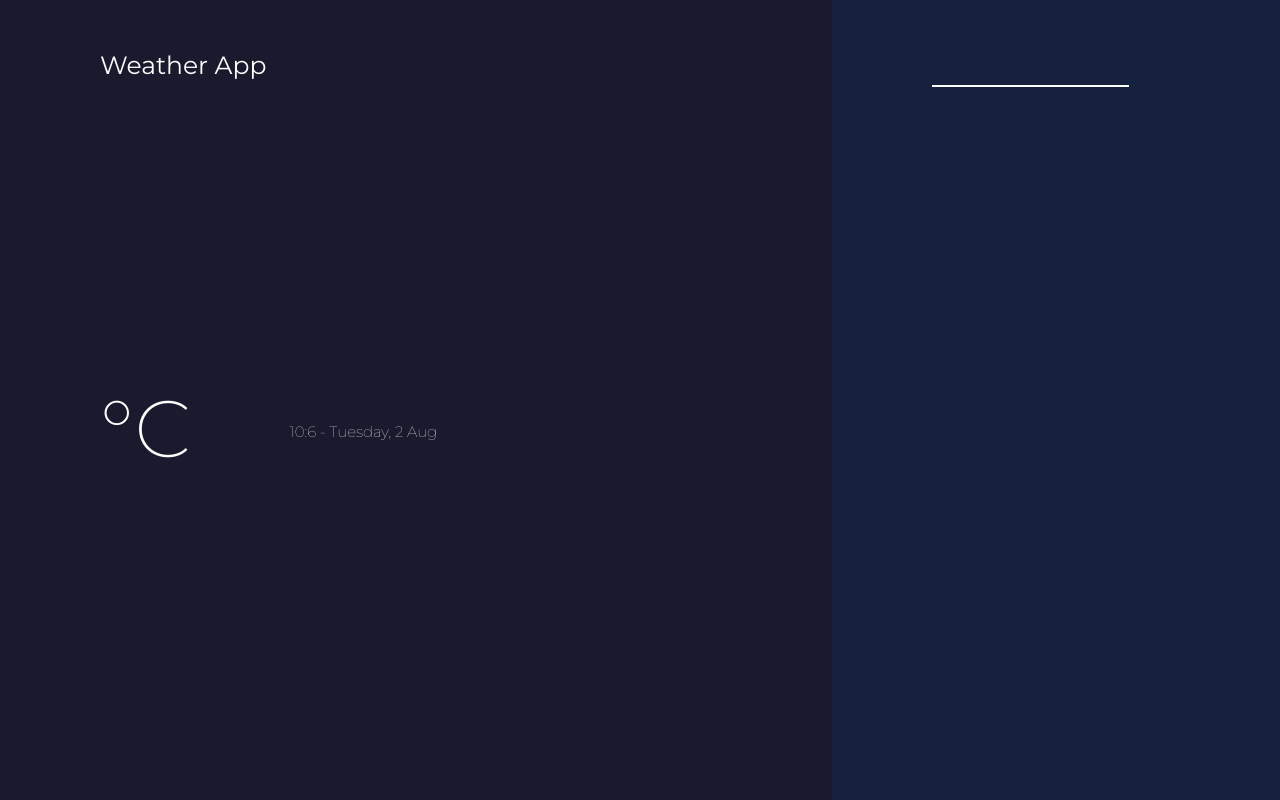
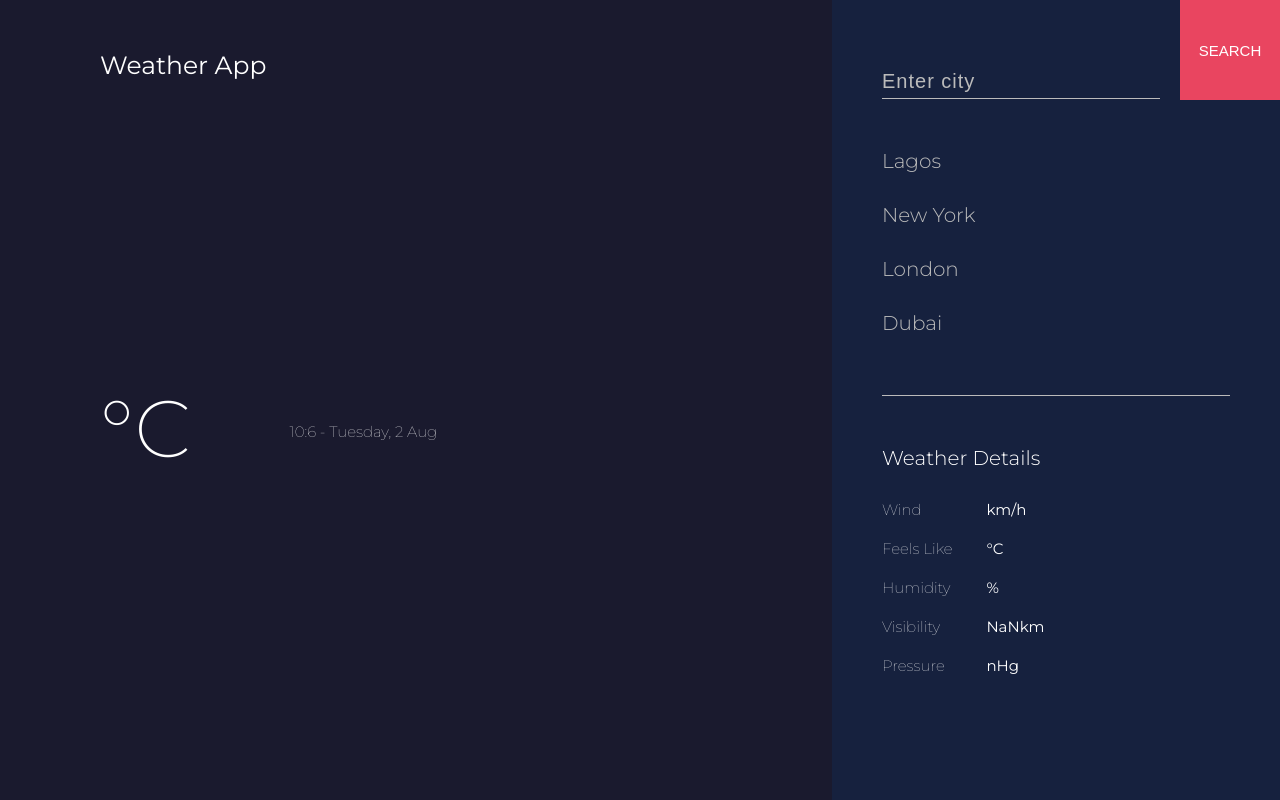
Before and after one commit to elughsmanuel/weather-app, a React (Create React App) app: page / in a window 1280 px wide. Built offline with nearby package versions, Linux system fonts and the light colour scheme.

Commit message:
Weather Select UI and F

```diff
--- a/package.json
+++ b/package.json
@@ -3,6 +3,8 @@
   "version": "0.1.0",
   "private": true,
   "dependencies": {
+    "@fortawesome/fontawesome-svg-core": "^6.1.2",
+    "@fortawesome/free-solid-svg-icons": "^6.1.2",
     "@testing-library/jest-dom": "^5.16.4",
     "@testing-library/react": "^13.3.0",
     "@testing-library/user-event": "^13.5.0",
--- a/src/App.css
+++ b/src/App.css
@@ -66,28 +66,116 @@
 }
 
 .weather-select {
-  padding: 5rem 10rem;
+  background-color: #16213E;
+  height: 100vh;
+  padding: 7rem 5rem;
 }
+
+.select-top {
+  margin-bottom: 5rem;
+}
+
 .location-field {
-  color: #fff;
-  padding: 1rem;
+  width: 80%;
+  font-size: 2rem;
+  color: #bbb;
   background-color: unset;
   border: none;
-  border-bottom: 2px solid #fff;
+  border-bottom: 1px solid #bbb;
+  padding-bottom: 5px;
+  letter-spacing: 1px;
 }
 
 .location-field:focus {
   outline: none;
 }
 
+.location-field::placeholder {
+  font-size: 2rem;
+  color: #bbb;
+  font-weight: 100;
+  letter-spacing: 1px;
+}
 
+.search-box {
+  width: 10rem;
+  height: 10rem;
+  color: #fff;
+  background-color: #E94560;
+  border: none;
+  cursor: pointer;
+  position: absolute;
+  top: 0;
+  right: 0;
+  transition: all 1s;
+}
 
+.search-box:hover {
+  background-color: #c83951;
+}
 
+.search-box span {
+  font-size: 1.5rem;
+  position: absolute;
+  top: 50%;
+  left: 50%;
+  transform: translate(-50%, -50%);
+  text-transform: uppercase;
+}
 
+.select-middle {
+  padding-bottom: 3rem;
+  border-bottom: 1px solid #bbb;
+  margin-bottom: 5rem;
+}
 
+.select-middle ul {
+  list-style: none;
+}
 
+.select-middle ul li {
+  margin-bottom: 3rem;
+}
 
-.weather-select {
-  background-color: #16213E;
-  height: 100vh;
+.select-middle li a {
+  font-size: 2rem;
+  color: #bbb;
+  font-weight: 300;
+  text-decoration: none;
+  transition: all 1s;
 }
+
+.select-middle li a:hover {
+  color: #fff;
+}
+
+.details-text {
+  font-size: 2rem;
+  font-weight: 300;
+  margin-bottom: 3rem;
+}
+
+.box-2 {
+  display: flex;
+}
+
+.box-1-of-2 {
+  flex-basis: 30%;
+}
+
+.select-bottom {
+
+}.select-bottom ul {
+  list-style: none;
+
+}
+
+.select-bottom ul li {
+  font-size: 1.5rem;
+  font-weight: 100;
+  margin-bottom: 2rem;
+}
+
+.fw-200 ul li {
+  font-weight: 400;
+}
--- a/src/App.js
+++ b/src/App.js
@@ -2,13 +2,14 @@ import './App.css';
 import axios from 'axios';
 import { useState } from 'react';
 import { format } from 'date-fns';
+
 
 function App() {
 
   const [data, setData] = useState({});
   const [location, setLocation] = useState('');
 
-  const url = `https://api.openweathermap.org/data/2.5/weather?q=London,uk&units=metric&appid=887d88a95a3a6638d5096df07a1ad62f`
+  const url = `https://api.openweathermap.org/data/2.5/weather?q=${location}&units=metric&appid=895284fb2d2c50a520ea537456963d9c`
 
   const searchLocation = (event) => {
     if(event.key === 'Enter') {
@@ -41,9 +42,39 @@ function App() {
         </div>
         <div className="box-1-of-3">
           <div className="weather-select">
-            <input onChange={event => setLocation(event.target.value)}
-            onKeyPress={searchLocation}
-            type="text" value={location} className="location-field" />
+            <div className="select-top">
+              <input onChange={event => setLocation(event.target.value)}
+              onKeyPress={searchLocation}
+              type="text" value={location} className="location-field" placeholder="Enter city" />
+              <button className="search-box">
+                <span>Search</span>
+              </button>
+            </div>
+            <div className="select-middle">
+              <ul><li><a href="#">Lagos</a></li></ul>
+              <ul><li><a href="#">New York</a></li></ul>
+              <ul><li><a href="#">London</a></li></ul>
+              <ul><li><a href="#">Dubai</a></li></ul>
+            </div>
+            <div className="select-bottom">
+              <h2 className="details-text">Weather Details</h2>
+              <div className="box-2">
+                <div className="box-1-of-2">
+                  <ul><li>Wind</li></ul>
+                  <ul><li>Feels Like</li></ul>
+                  <ul><li>Humidity</li></ul>
+                  <ul><li>Visibility</li></ul>
+                  <ul><li>Pressure</li></ul>
+                </div>
+                <div className="box-1-of-2 fw-200">
+                  <ul><li>{data.wind ? data.wind.speed.toFixed() : null}km/h</li></ul>
+                  <ul><li>{data.main ? data.main.feels_like.toFixed() : null}°C</li></ul>
+                  <ul><li>{data.main ? data.main.humidity : null}%</li></ul>
+                  <ul><li>{data.visibility/1000}km</li></ul>
+                  <ul><li>{data.main ? data.main.pressure : null}nHg</li></ul>
+                </div>
+              </div>
+            </div>
           </div>
         </div>
       </div>
```
Also changed, not shown: 1 other file (tests, documents, lock files or other folders).
